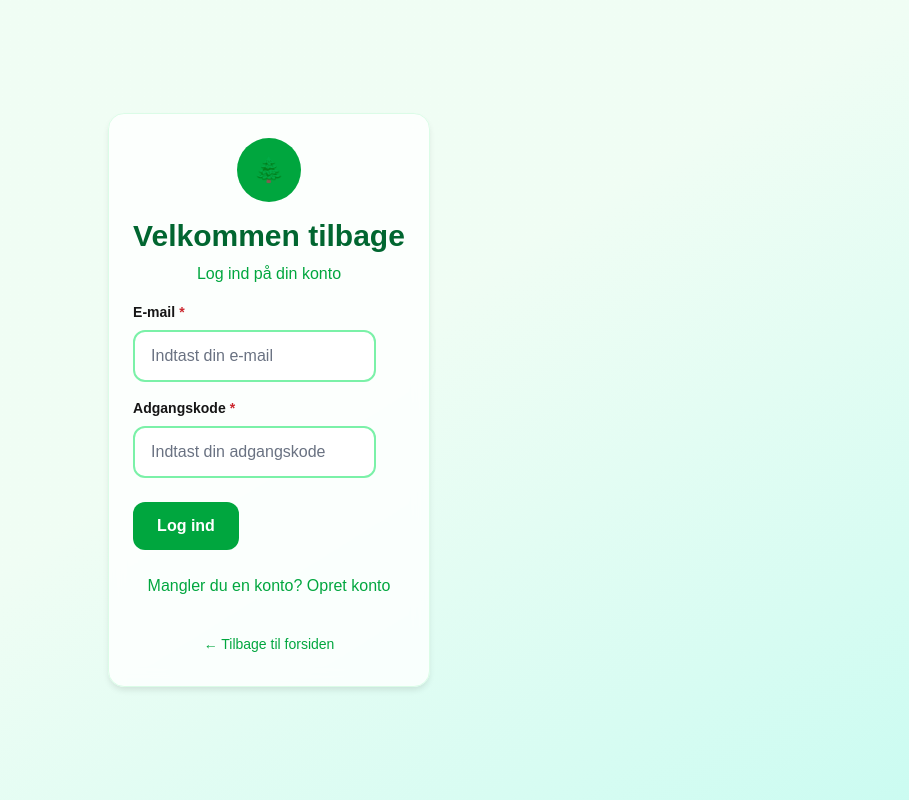
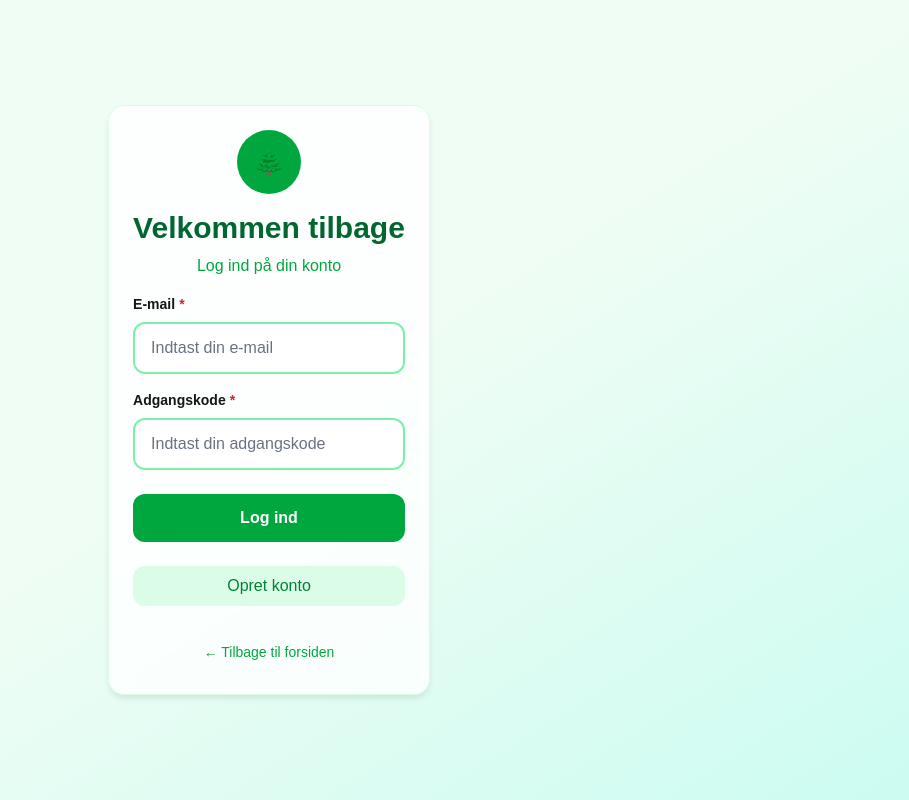
Before and after one commit to GustavNK/RisagerManagerApp, a Next.js app: page /login in a window 1280 px wide. Shown: the whole page, without its empty margins (371-1280 px from the left). Built offline with nearby package versions, Linux system fonts and the light colour scheme; no server answers.

Commit message:
Make login layout the same width

```diff
--- a/src/app/booking/page.tsx
+++ b/src/app/booking/page.tsx
@@ -237,10 +237,11 @@ export default function BookingPage() {
             {/* Expected People Field */}
             <div className="mb-6">
               <h4 className="text-lg font-semibold text-green-800 mb-4">Antal personer</h4>
-              <Card className="p-4 w-full max-w-full">
+              <Card className="p-4">
                 <Label htmlFor="expectedPeople">
                   Forventet antal personer:
                 </Label>
+                <div className="max-w-32">
                   <Input
                     type="number"
                     id="expectedPeople"
@@ -248,8 +249,9 @@ export default function BookingPage() {
                     max="20"
                     value={expectedPeople}
                     onChange={(e) => setExpectedPeople(parseInt(e.target.value) || 1)}
-                  helperText={`Prisen er ${selectedHouse?.price} DKK pr. person pr. nat`}
                   />
+                </div>
+                <p className="text-sm text-gray-600 mt-2">{`Prisen er ${selectedHouse?.price} DKK pr. person pr. nat`}</p>
               </Card>
             </div>
 
--- a/src/app/login/page.tsx
+++ b/src/app/login/page.tsx
@@ -39,11 +39,14 @@ export default function LoginPage() {
           <div className="mt-6 text-center">
             <button
               onClick={() => setIsRegistering(!isRegistering)}
-              className="text-green-600 hover:text-green-800 font-medium"
+              className={isRegistering
+                ? "text-green-600 hover:text-green-800 font-medium"
+                : "w-full bg-green-100 hover:bg-green-200 text-green-700 font-medium py-2 px-4 rounded-lg transition-colors"
+              }
             >
               {isRegistering
                 ? "Har du allerede en konto? Log ind"
-                : "Mangler du en konto? Opret konto"}
+                : "Opret konto"}
             </button>
           </div>
 
--- a/src/components/ui/button.tsx
+++ b/src/components/ui/button.tsx
@@ -45,7 +45,7 @@ const Button = React.forwardRef<HTMLButtonElement, ButtonProps>(
       'disabled:opacity-50 disabled:cursor-not-allowed',
       sizeClasses[size],
       variantClasses[variant],
-      fullWidth,
+      fullWidth && 'w-full',
       className
     )
 
--- a/src/components/ui/input.tsx
+++ b/src/components/ui/input.tsx
@@ -22,7 +22,7 @@ const Input = React.forwardRef<HTMLInputElement, InputProps>(
             type={type}
             className={cn(
               // Base styles
-              'px-4 py-3 rounded-lg text-base transition-all',
+              'w-full px-4 py-3 rounded-lg text-base transition-all',
               'bg-white text-gray-900 placeholder-gray-500',
               'border-2 focus:outline-none focus:ring-2 focus:ring-offset-1',
 
```
Lines whose indentation alone changed are shown as unchanged.
